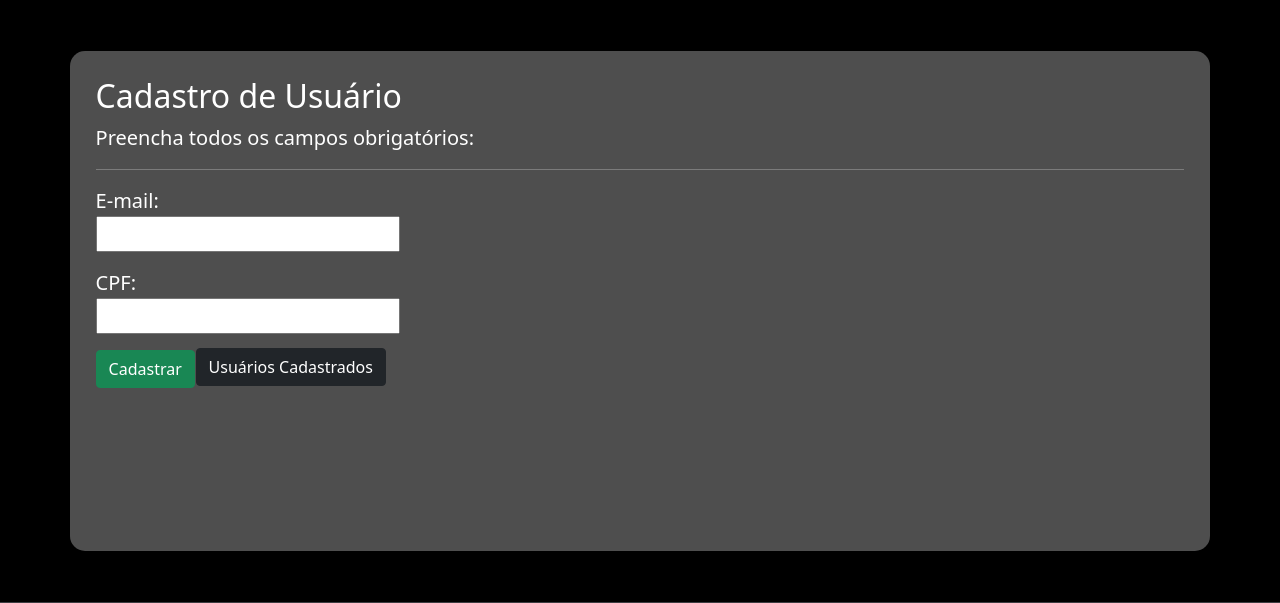
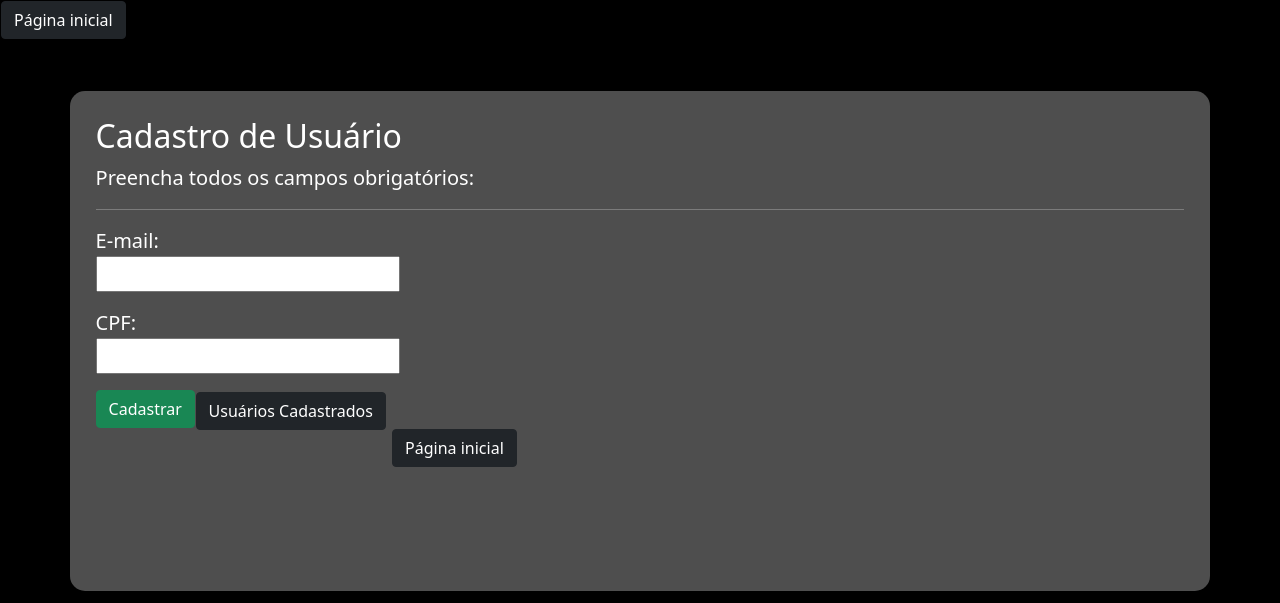
Before and after one commit to DerickLFAndrade/Formulario-Django-Python, a Django app: page /cadastrar/campo/ in a window 1280 px wide. Shown: the part 56-659 px from the top of the page. Run offline with Django 3.2, Linux system fonts and the light colour scheme; some libraries are stand-ins or nearby versions.

Commit message:
atualização

```diff
--- a/cadastros/templates/cadastros/form.html
+++ b/cadastros/templates/cadastros/form.html
@@ -29,6 +29,7 @@
 
     </form>
     <a href="{% url 'lista-campo' %}"><button id="btn1" type="submit" class="btn btn-dark">Usuários Cadastrados</button></a>
+    <a href="{% url 'index' %}"><button id="btn2" type="submit" class="btn btn-dark">Página inicial</button></a>
 
 </div>
 {% endblock %}
--- a/cadastros/templates/cadastros/listas/listaUsuario.html
+++ b/cadastros/templates/cadastros/listas/listaUsuario.html
@@ -40,6 +40,7 @@
 
         </table>
     </div>
+    <a href="{% url 'index' %}"><button class="btn btn-dark btn-sm" id="btnv" >Voltar</button></a>
 
 
 </div>
--- a/paginas/templates/modelo.html
+++ b/paginas/templates/modelo.html
@@ -46,6 +46,7 @@
 
         </nav>
     </div>
+    <a href="{% url 'index' %}"><button id="btn2" type="submit" class="btn btn-dark">Página inicial</button></a>
 
     {% endblock %}
 
--- a/static/css/model.css
+++ b/static/css/model.css
@@ -34,6 +34,10 @@ table th, tr {
     margin-top: -75px;
     margin-left: 100px;
     font-size: 12pt;
+}
+
+#btn2 {
+    margin: 1px;
 }
 
 
```
